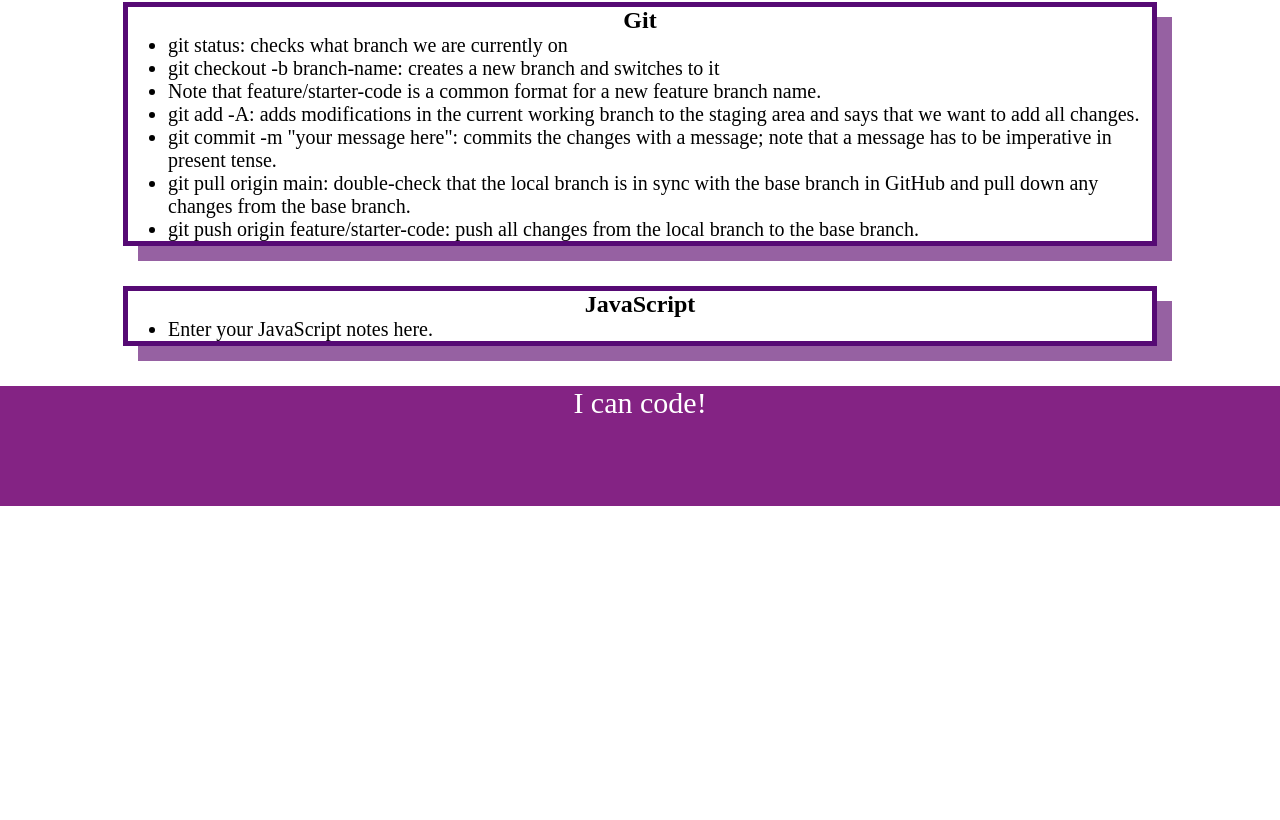
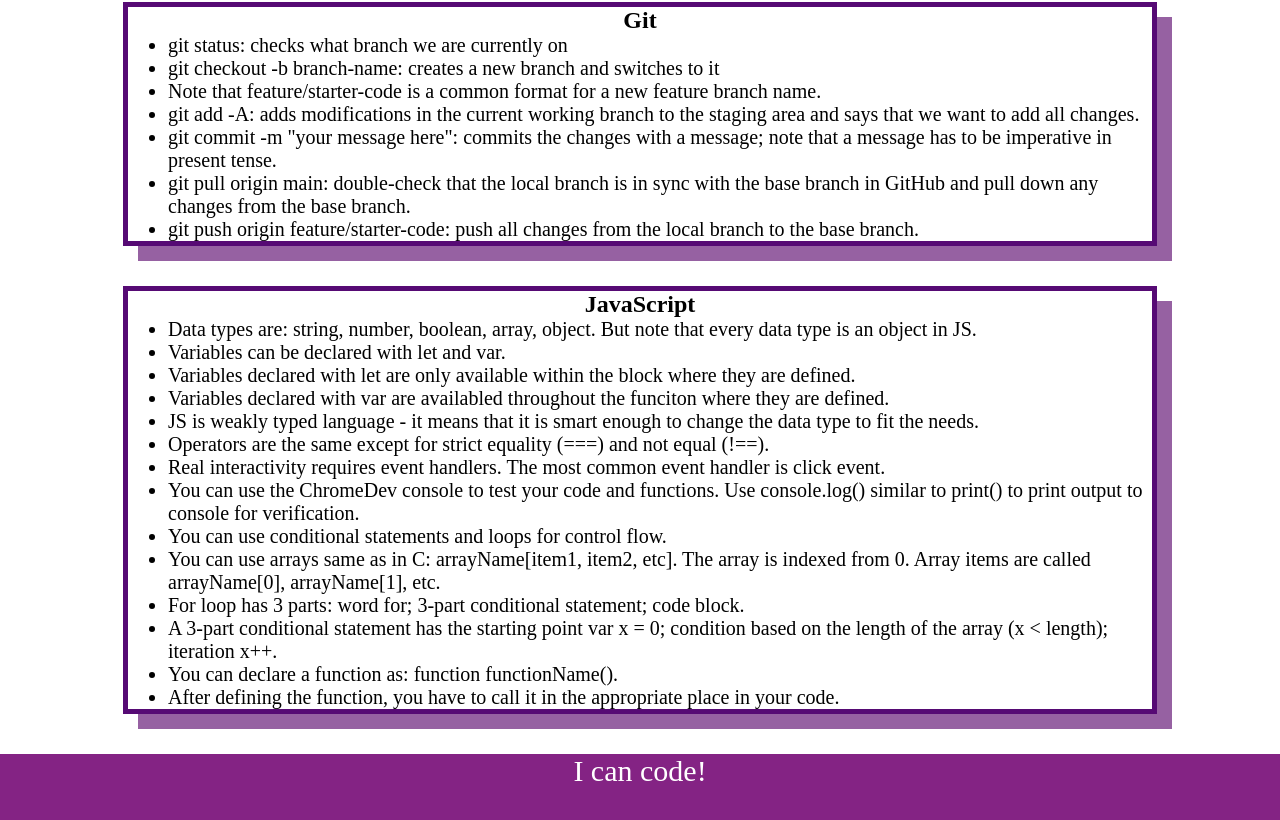
Before and after one commit to icollier77/prework-study-guide, a plain HTML site: page index.html in a window 1280 px wide. Shown: the part 887-1707 px from the top of the page. Before the commit the page ends 1393 px from the top, so only its background shows below. Drawn offline with Linux system fonts and the light colour scheme.

Commit message:
Added JavaScript file and more notes in the index.html file

```diff
--- a/assets/script.js
+++ b/assets/script.js
@@ -1,19 +1,27 @@
 var topics = ['HTML', 'CSS', 'Git', 'JavaScript'];
+var randomTopic = topics[Math.floor(Math.random() * topics.length)];
 
+function listTopics(){
     for (var x = 0; x < topics.length; x++) {
         console.log(topics[x]);
     }
+}
 
-/*
-if (topic === 'HTML') {
+function selectTopic(){
+    if (randomTopic === 'HTML') {
         console.log("Let's study HTML!");
-} else if (topic === 'CSS') {
+    } else if (randomTopic === 'CSS') {
         console.log("Let's study CSS!");
-} else if (topic === 'Git') {
+    } else if (randomTopic === 'Git') {
         console.log("Let's study Git!");
-} else if (topic === 'JavaScript') {
+    } else if (randomTopic === 'JavaScript') {
         console.log("Let's study JavaScript!");
     } else {
         console.log('Please try again!');
     }
-*/
+}
+
+console.log('Here are the topics we learned through Prework:');
+listTopics();
+console.log('Which topic should we study first?');
+selectTopic();
--- a/index.html
+++ b/index.html
@@ -65,7 +65,20 @@
       <section class="card" id="javascript-section">
         <h2>JavaScript</h2>
         <ul>
-          <li>Enter your JavaScript notes here.</li>
+          <li>Data types are: string, number, boolean, array, object. But note that every data type is an object in JS.</li>
+          <li>Variables can be declared with let and var.</li>
+          <li>Variables declared with let are only available within the block where they are defined.</li>
+          <li>Variables declared with var are availabled throughout the funciton where they are defined.</li>
+          <li>JS is weakly typed language - it means that it is smart enough to change the data type to fit the needs.</li>
+          <li>Operators are the same except for strict equality (===) and not equal (!==).</li>
+          <li>Real interactivity requires event handlers. The most common event handler is click event.</li>
+          <li>You can use the ChromeDev console to test your code and functions. Use console.log() similar to print() to print output to console for verification.</li>
+          <li>You can use conditional statements and loops for control flow.</li>
+          <li>You can use arrays same as in C: arrayName[item1, item2, etc]. The array is indexed from 0. Array items are called arrayName[0], arrayName[1], etc.</li>
+          <li>For loop has 3 parts: word for; 3-part conditional statement; code block.</li>
+          <li>A 3-part conditional statement has the starting point var x = 0; condition based on the length of the array (x < length); iteration x++.</li>
+          <li>You can declare a function as: function functionName().</li>
+          <li>After defining the function, you have to call it in the appropriate place in your code.</li>
         </ul>
 
       </section>
```
Lines whose indentation alone changed are shown as unchanged.
